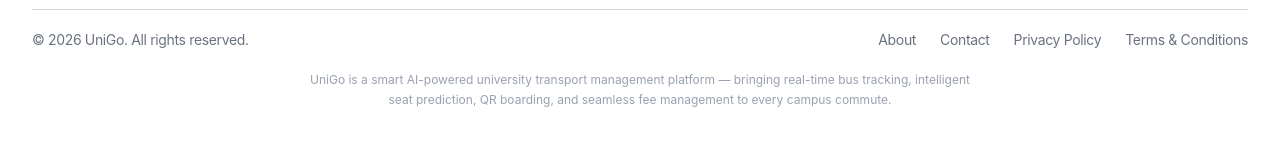
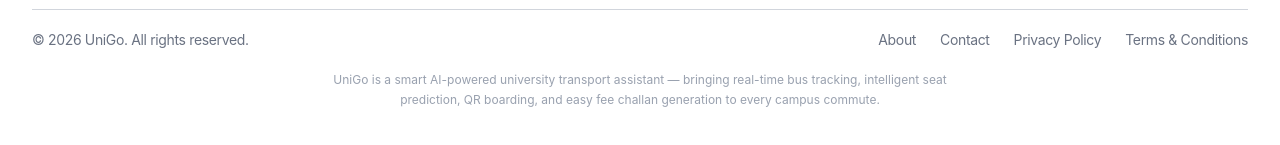
Before and after one commit to M-Taqi796/Paralax-Website, a React (Vite) app: page / in a window 1280 px wide. Shown: the part 11851-11996 px from the top of the page. Built offline with nearby package versions, Linux system fonts and the light colour scheme.

Commit message:
updated: footer text

```diff
--- a/src/Footer.jsx
+++ b/src/Footer.jsx
@@ -51,8 +51,8 @@ export default function Footer() {
       {/* ── Tagline ── */}
       <div className="px-4 sm:px-8 pb-8 sm:pb-10 text-center">
         <p className="text-[11px] sm:text-xs text-gray-400 leading-relaxed max-w-2xl mx-auto">
-          UniGo is a smart AI-powered university transport management platform — bringing real-time bus tracking,
-          intelligent seat prediction, QR boarding, and seamless fee management to every campus commute.
+          UniGo is a smart AI-powered university transport assistant — bringing real-time bus tracking,
+          intelligent seat prediction, QR boarding, and easy fee challan generation to every campus commute.
         </p>
       </div>
 
```
